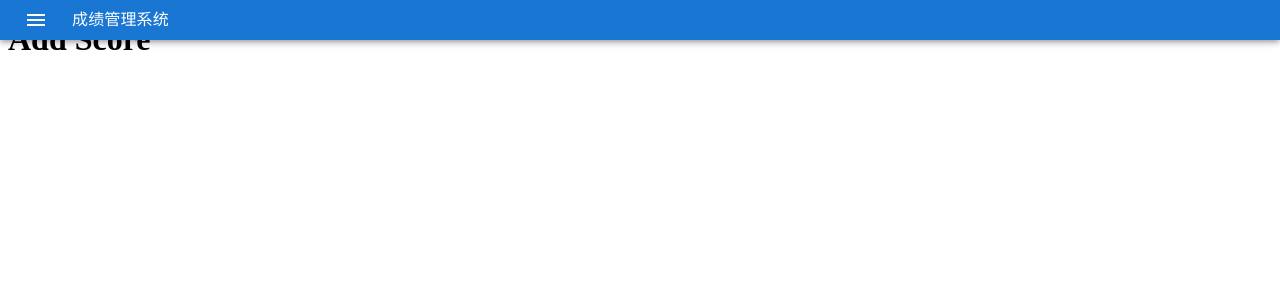
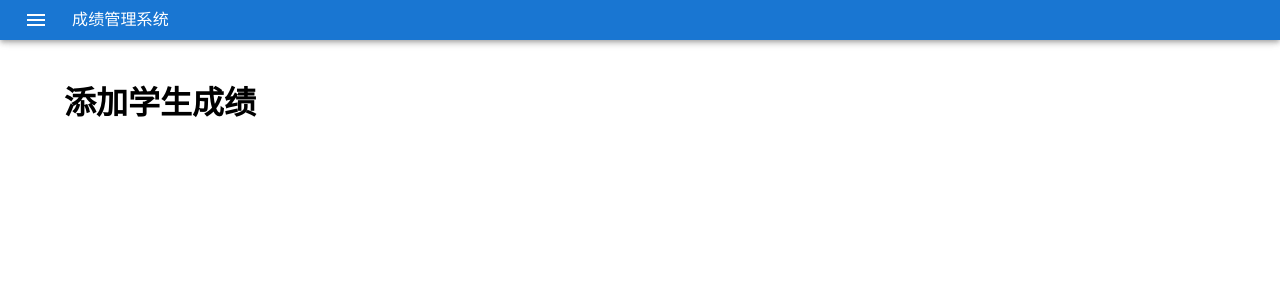
Before and after one commit to Akejyo/score-management-system, a React (Vite) app: page /add in a window 1280 px wide. Shown: the top 300 px of the page. Built offline with nearby package versions, Linux system fonts and the light colour scheme.

Commit message:
新建 AddScore 文件夹

```diff
--- a/src/pages/AddScore/index.tsx
+++ b/src/pages/AddScore/index.tsx
@@ -1,10 +1,12 @@
-import { Box } from "@mui/material";
+import { Container, List } from "@mui/material";
+import { useQuery } from "react-query";
+import { useState } from "react";
 
 const AddScore = () => {
   return (
-    <Box>
-      <h1>Add Score</h1>
-    </Box>
+    <Container sx={{ pt: 6 }}>
+      <h1>添加学生成绩</h1>
+    </Container>
   );
 };
 export default AddScore;
--- a/src/pages/CheckScore/index.tsx
+++ b/src/pages/CheckScore/index.tsx
@@ -4,7 +4,6 @@ import { useQuery } from "react-query";
 import { getCheckScore } from "@/apis/common";
 import { CheckScoreInfo } from "@/common/interfaces/response";
 import { useState } from "react";
-import { useAppState } from "@/states";
 
 const CheckScore = () => {
   const [checkRows, setCheckRows] = useState<CheckScoreInfo[]>([]);
```
Also changed, not shown: src/components/AddRow/index.tsx (added).
